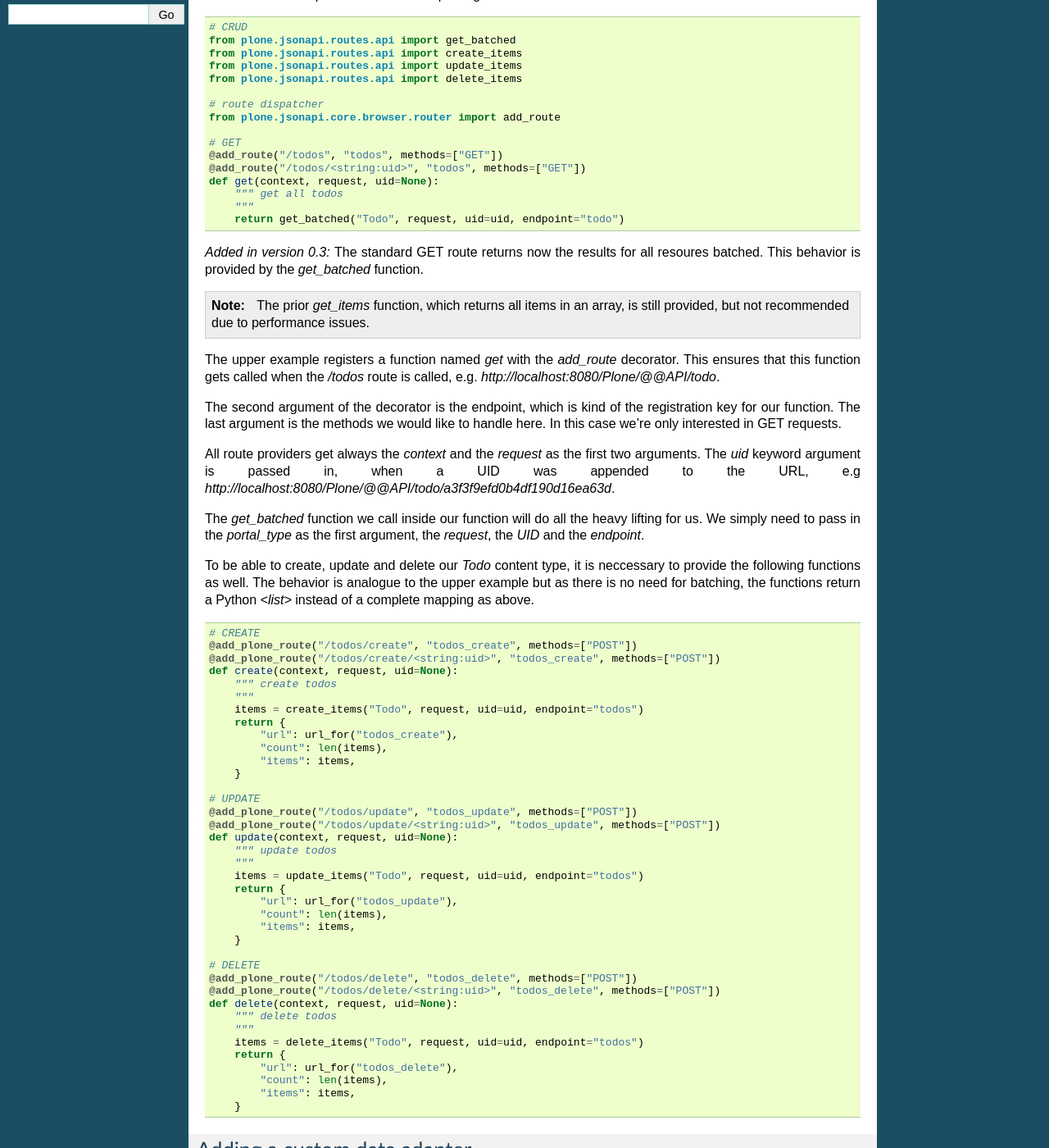
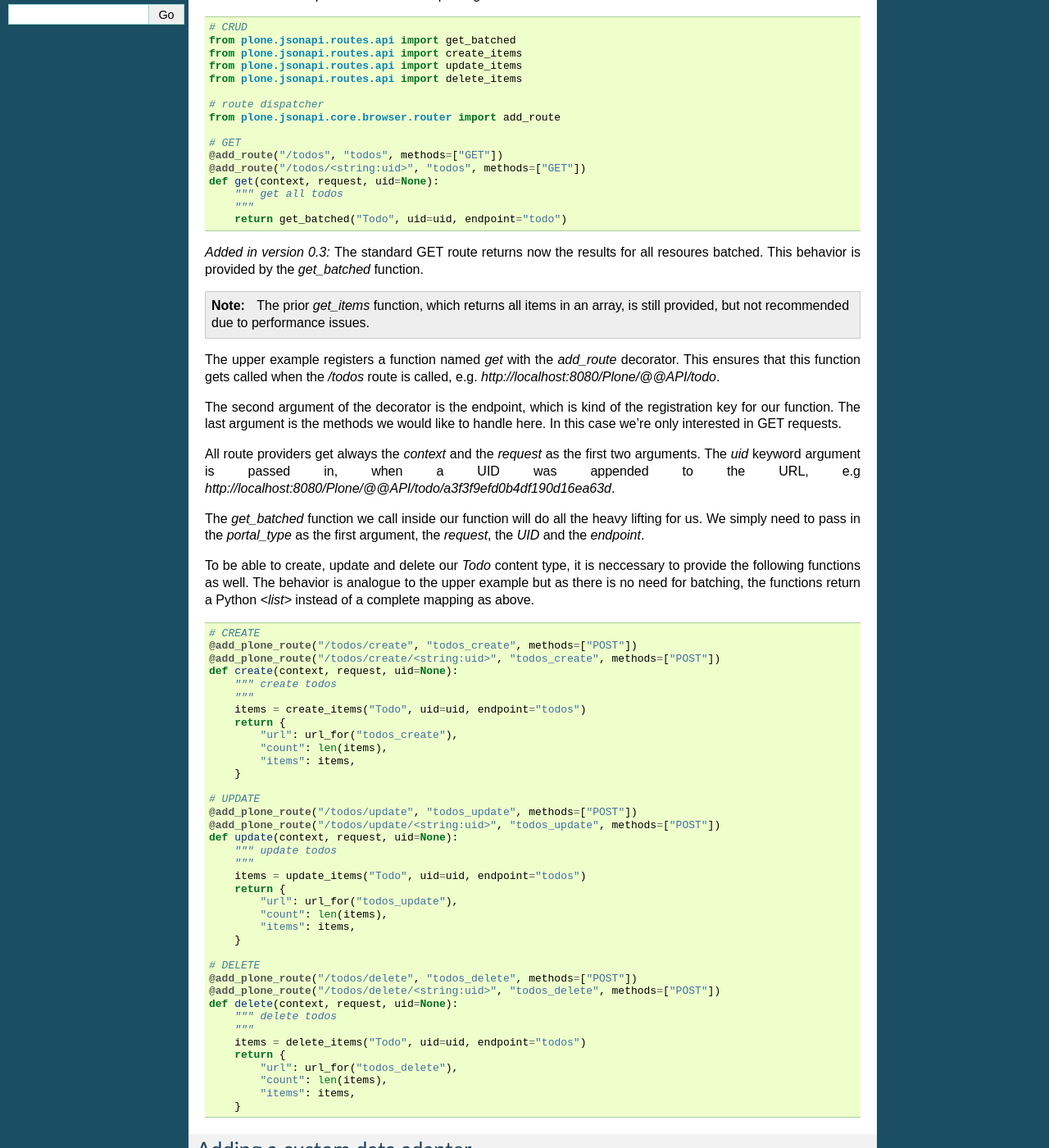
Before and after one commit to collective/plone.jsonapi.routes, a Sphinx documentation site: the page built from docs/customizing.rst, in a window 1280 px wide and 1400 px high, scrolled down 359 px. Shown: the whole window at 82% size. Built offline with Sphinx 7.4.7, drawn with Linux system fonts in a browser that asks for light colours.

Commit message:
updated docs

```diff
--- a/docs/HISTORY.rst
+++ b/docs/HISTORY.rst
@@ -13,6 +13,12 @@ Changelog
 
 - https://github.com/collective/plone.jsonapi.routes/issues/20: Support query for DateTime Indexes
 - https://github.com/collective/plone.jsonapi.routes/issues/23: Support query for created/modified DateTime ranges
+
+**OTHER CHANGES**
+
+- added `recent_modified` and `recent_created` handling
+- added unittests for the `api` and `request` module
+- no more request passing anymore - all handled by the request module now
 
 
 0.3 - 2014-10-14
--- a/docs/api.rst
+++ b/docs/api.rst
@@ -145,7 +145,7 @@ All content resources accept to be filtered by request parameters.
 +-----------------+-----------------------+-------------------------------------------------------------------------+
 | sort_on         | catalog index         | Sort the results by the given index                                     |
 +-----------------+-----------------------+-------------------------------------------------------------------------+
-| sort_order      | asc / desc            | Sort ascrending or descending (default: ascending)                      |
+| sort_order      | asc / desc            | Sort ascrending or descending (default: descending)                     |
 +-----------------+-----------------------+-------------------------------------------------------------------------+
 | sort_limit      | 1..n                  | Limit the result set to n items.                                        |
 |                 |                       | The portal catalog will only return n items.                            |
--- a/docs/customizing.rst
+++ b/docs/customizing.rst
@@ -38,7 +38,7 @@ package.
     def get(context, request, uid=None):
         """ get all todos
         """
-        return get_batched("Todo", request, uid=uid, endpoint="todo")
+        return get_batched("Todo", uid=uid, endpoint="todo")
 
 
 .. versionadded:: 0.3
@@ -79,7 +79,7 @@ a Python `<list>` instead of a complete mapping as above.
     def create(context, request, uid=None):
         """ create todos
         """
-        items = create_items("Todo", request, uid=uid, endpoint="todos")
+        items = create_items("Todo", uid=uid, endpoint="todos")
         return {
             "url": url_for("todos_create"),
             "count": len(items),
@@ -92,7 +92,7 @@ a Python `<list>` instead of a complete mapping as above.
     def update(context, request, uid=None):
         """ update todos
         """
-        items = update_items("Todo", request, uid=uid, endpoint="todos")
+        items = update_items("Todo", uid=uid, endpoint="todos")
         return {
             "url": url_for("todos_update"),
             "count": len(items),
@@ -105,7 +105,7 @@ a Python `<list>` instead of a complete mapping as above.
     def delete(context, request, uid=None):
         """ delete todos
         """
-        items = delete_items("Todo", request, uid=uid, endpoint="todos")
+        items = delete_items("Todo", uid=uid, endpoint="todos")
         return {
             "url": url_for("todos_delete"),
             "count": len(items),
```
